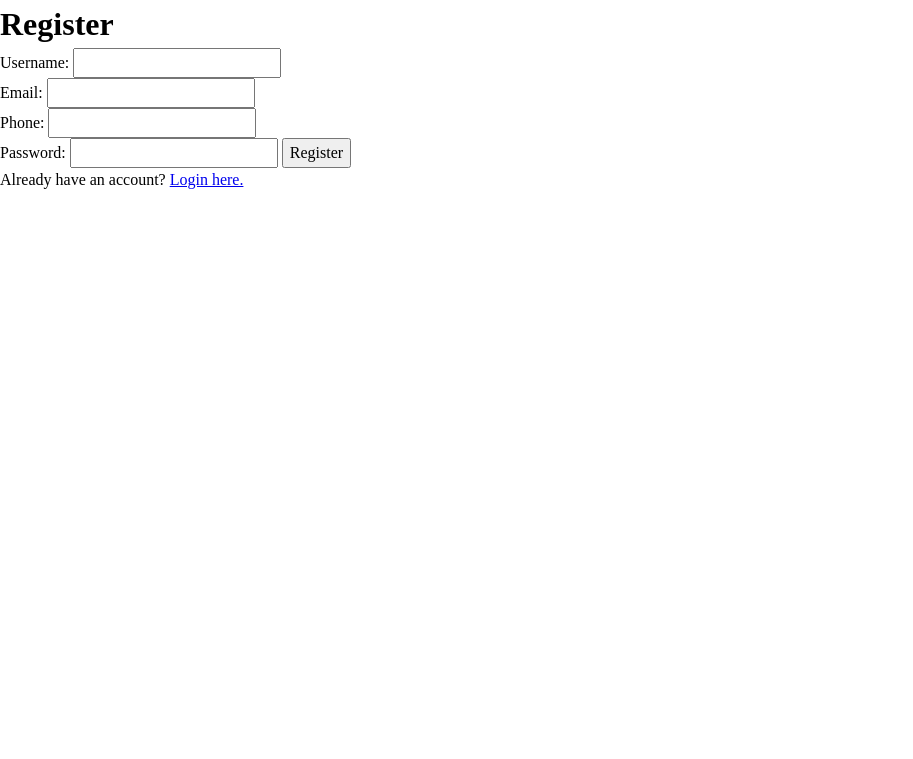
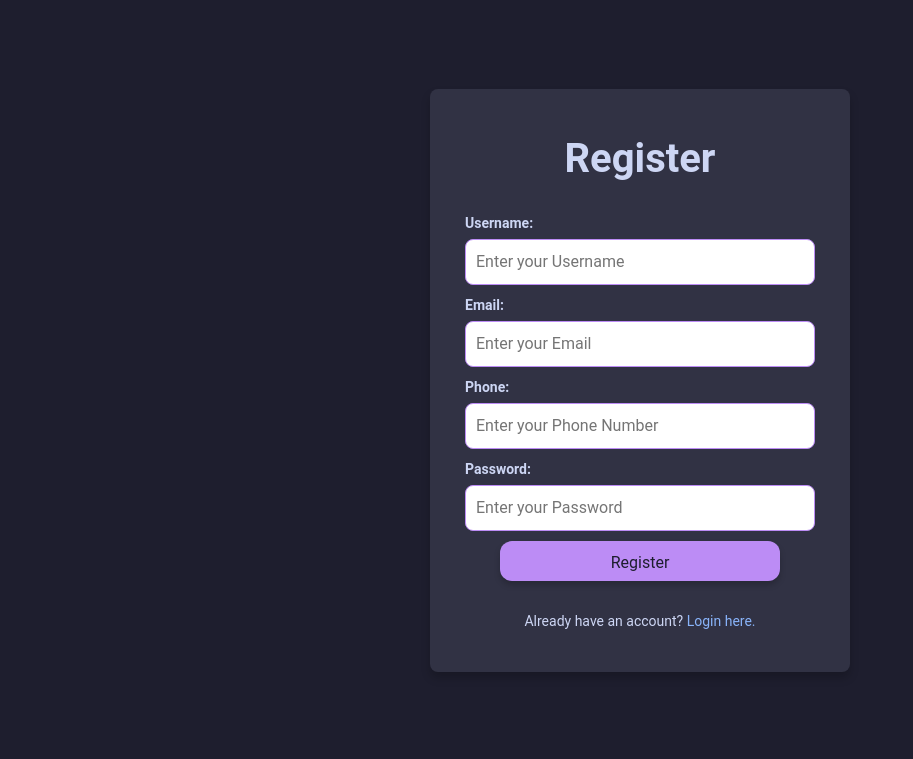
Before and after one commit to aluciencozy/contact-manager, a PHP site: page /register.html in a window 1280 px wide. Shown: the top 759 px of the page, without its empty margins (0-913 px from the left). Run offline with PHP 8.4, Linux system fonts and the light colour scheme.

Commit message:
Added css stylin to Login and Register pages (#22)

```diff
--- a/css/styles.css
+++ b/css/styles.css
@@ -47,3 +47,133 @@ h5,
 h6 {
   text-wrap: balance;
 }
+
+/* End Of Boiler Plate */
+:root {
+  --background: #1e1e2e;
+  --surface: #313244;
+  --text: #cdd6f4;
+  --accent: #bc8cf5;
+  --accent-contrast: #f5c2e7;
+  --accent-hover: #a37acc;
+  --pastel-blue: #89b4fa;
+}
+
+body {
+  display: flex;
+  justify-content: center;
+  align-items: center;
+  min-height: 95vh;
+
+  font-family: 'Roboto', sans-serif;
+
+  background-color: var(--background);
+  color: var(--text);
+
+  padding: 20px;
+
+}
+
+a {
+  color: var(--pastel-blue);
+  text-decoration: none;
+}
+
+a:hover {
+  text-decoration: underline;
+}
+
+.form-container {
+  display: flex;
+  flex-direction: column;
+  justify-content: center;
+  align-items: center;
+  height: auto;
+  width: 100%;
+  max-width: 420px;
+
+  background-color: var(--surface);
+
+  border-radius: 8px;
+  padding: 40px 35px;
+  box-shadow: 0px 6px 10px rgba(0, 0, 0, 0.2);
+}
+
+.form-container form {
+  width: 100%;
+}
+
+.form-title {
+  text-align: center;
+  font-size: 2.5rem;
+  font-weight: bold;
+
+  margin-bottom: 1.5rem;
+}
+
+.form-group {
+  margin-bottom: 10px;
+
+}
+
+.form-group label {
+  display: block;
+  margin-bottom: 5px;
+
+  text-align: left;
+  font-size: 0.875rem;
+  font-weight: bold;
+}
+
+.form-group input {
+  width: 100%;
+  padding: 10px;
+
+  border: 1px solid var(--accent);
+  border-radius: 8px;
+}
+
+.form-group input:focus {
+  outline: 1.5px solid var(--accent);
+  box-shadow: 0px 0px 3px 1.5px var(--accent);
+  transition: outline 0.3s ease;
+}
+
+.form-btn {
+  display: block;
+  margin: 0 auto;
+  height: 40px;
+  width: 80%;
+  padding: 10px;
+
+  background-color: var(--accent);
+  color: var(--background);
+
+  border: none;
+  border-radius: 12px;
+
+  cursor: pointer;
+
+  box-shadow: 0px 4px 6px 0px rgba(0, 0, 0, 0.2);
+
+  transition:
+    background-color 0.3s ease,
+    transform 0.1s ease;
+
+}
+
+.form-btn:hover {
+  background-color: var(--accent-hover);
+  transform: scale(0.98);
+}
+
+.form-btn:active {
+  transform: translateY(2px);
+}
+
+.form-footer {
+  text-align: center;
+  font-size: 0.875rem;
+
+  margin-top: 20px;
+}
--- a/register.html
+++ b/register.html
@@ -9,29 +9,41 @@
     <script type="module" src="js/auth.js"></script>
   </head>
   <body>
-    <h1>Register</h1>
 
-    <form id="registerForm">
+    <div class="form-container">
+
+      <h1 class="form-title">Register</h1>
+
+      <form id="registerForm" class="form-group">
+
+        <div class="form-group">
           <label for="username">Username:</label>
-      <input type="text" id="username" name="username" required />
-      <br />
+          <input type="text" id="username" name="username" placeholder="Enter your Username" required />
+        </div>
 
+        <div class="form-group">
           <label for="email">Email:</label>
-      <input type="email" id="email" name="email" required />
-      <br />
+          <input type="email" id="email" name="email" placeholder="Enter your Email" required />
+        </div>
 
+        <div class="form-group">
           <label for="phone">Phone:</label>
-      <input type="text" id="phone" name="phone" required />
-      <br />
+          <input type="text" id="phone" name="phone" placeholder="Enter your Phone Number" required />
+        </div>
 
+        <div class="form-group">
           <label for="password">Password:</label>
-      <input type="password" id="password" name="password" required />
+          <input type="password" id="password" name="password" placeholder="Enter your Password" required />
+        </div>
 
-      <button type="submit" id="registerButton">Register</button>
+        <button type="submit" id="registerButton" class="form-btn">Register</button>
       </form>
 
+      <div class="form-footer">
         <p id="registerResultMessage"></p>
+        <p>Already have an account? <a href="index.html">Login here.</a></p>
+      </div>
 
-    <p>Already have an account? <a href="index.html">Login here.</a></p>
+    </div>
   </body>
 </html>
```
Also changed, not shown: index.html (+24 -11 lines). Lines whose indentation alone changed are shown as unchanged.
